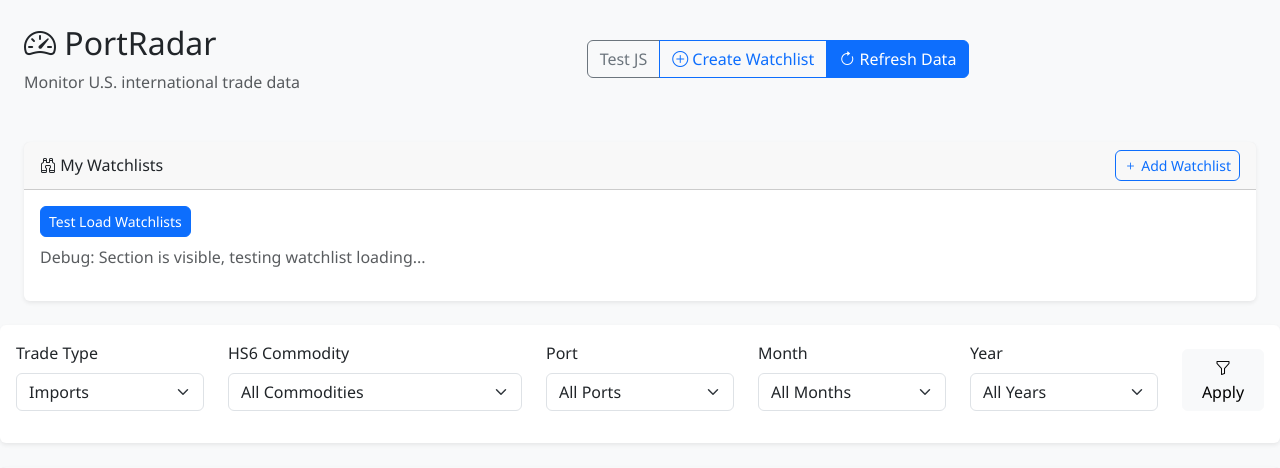
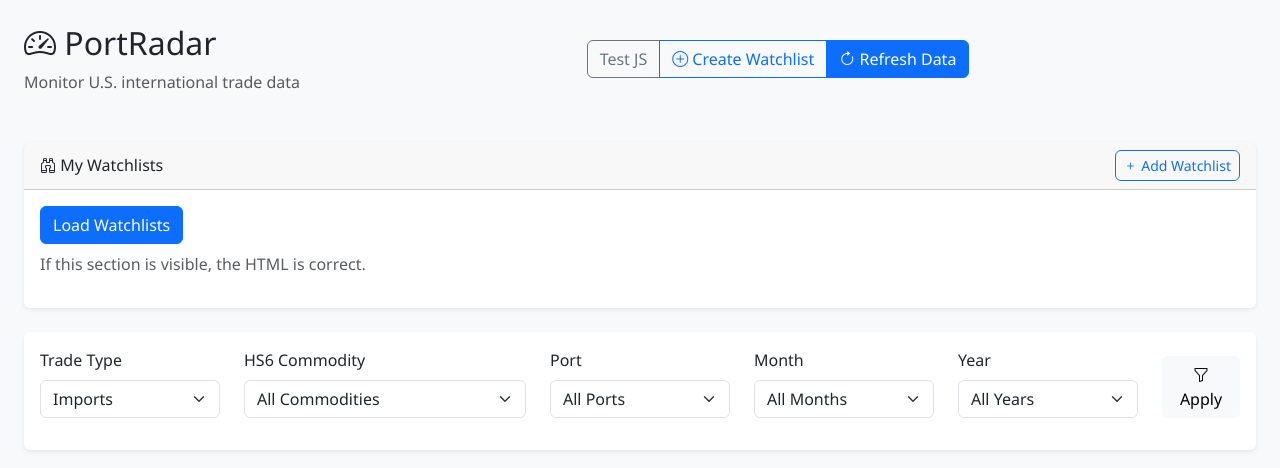
Before and after one commit to salmansheikhutk/portradar, a Flask app: page /dashboard in a window 1280 px wide. Shown: the part 62-530 px from the top of the page. Run offline with Flask 3, Linux system fonts and the light colour scheme; data that the repository does not hold is empty; some libraries are stand-ins or nearby versions.

Commit message:
load watchlist

```diff
--- a/templates/trade_data.html
+++ b/templates/trade_data.html
@@ -75,17 +75,11 @@
                     <div id="watchlistsContainer" class="row">
                         <!-- Watchlists will be loaded here -->
                         <div class="col-12">
-                            <button class="btn btn-sm btn-primary" onclick="loadDashboardWatchlists()">
-                                Test Load Watchlists
-                            </button>
-                            <p class="text-muted mt-2">Debug: Section is visible, testing watchlist loading...</p>
+                            <button class="btn btn-primary" onclick="loadDashboardWatchlists()">Load Watchlists</button>
+                            <p class="text-muted mt-2">If this section is visible, the HTML is correct.</p>
                         </div>
                     </div>
-                    </div>
                 </div>
-            </div>
-        </div>
-    </div>
             </div>
         </div>
     </div>
```
